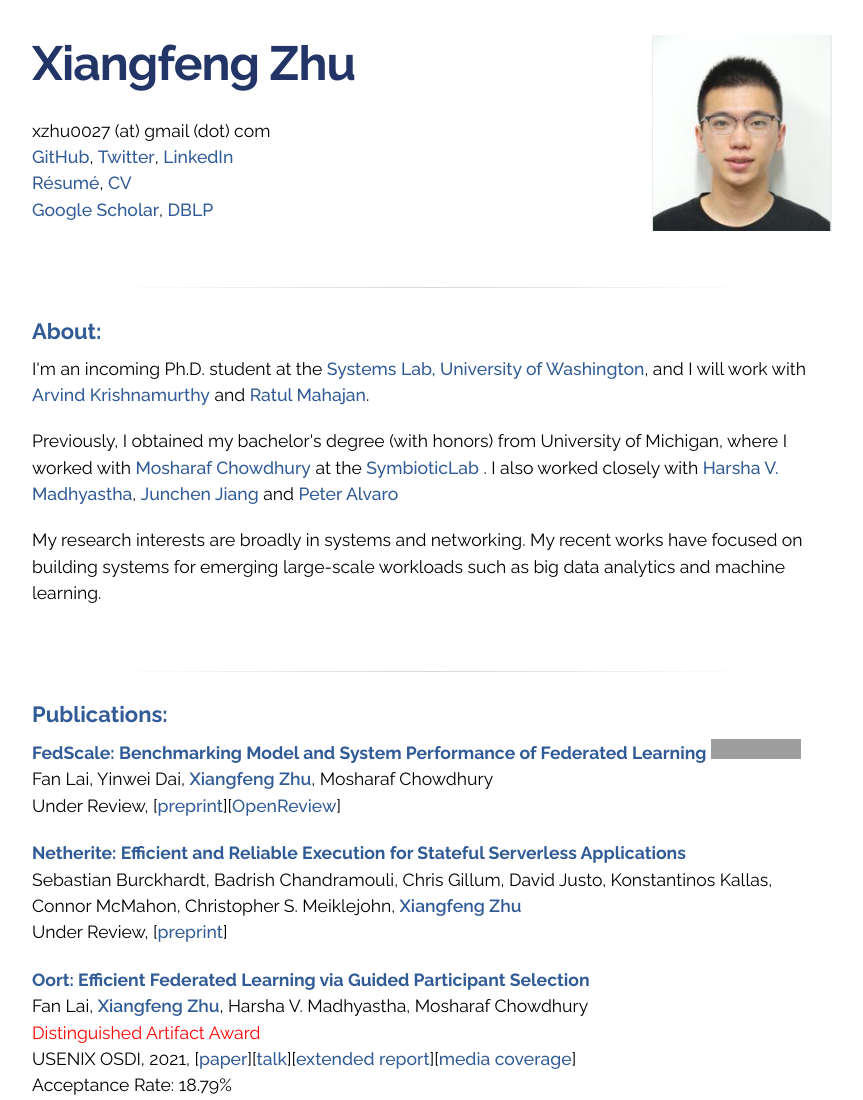
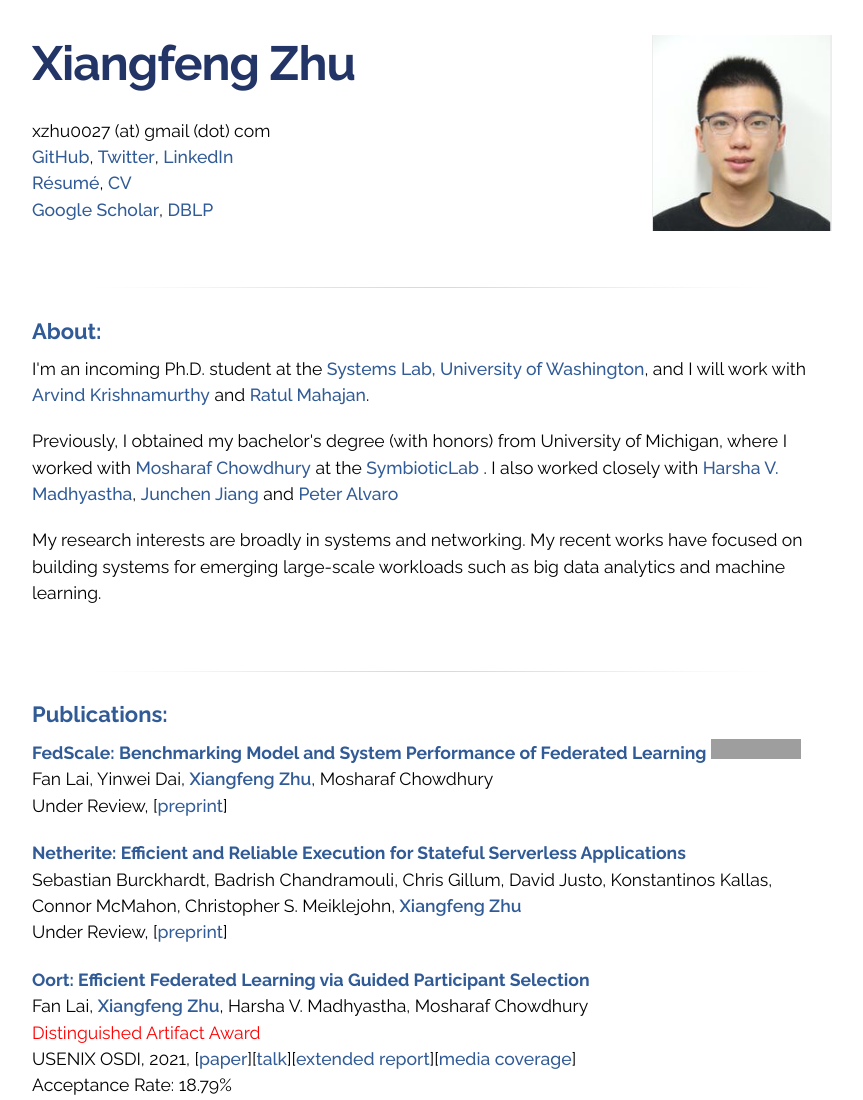
Before and after one commit to Romero027/Romero027.github.io, a plain HTML site: page index.html in a window 1280 px wide. Shown: the top 1100 px of the page, without its empty margins (208-1071 px from the left). Drawn offline with Linux system fonts and the light colour scheme; grey boxes are pictures that could not be loaded.

Commit message:
Update index.html

```diff
--- a/index.html
+++ b/index.html
@@ -71,7 +71,7 @@
           <span class="highlight-title">FedScale: Benchmarking Model and System Performance of Federated Learning</span> <iframe src="https://ghbtns.com/github-btn.html?user=SymbioticLab&repo=FedScale&type=star&count=true" frameborder="0" scrolling="0" width="90" height="20" title="GitHub"></iframe><br>
           Fan Lai, Yinwei Dai, <span class="highlight-content">Xiangfeng Zhu</span>, Mosharaf Chowdhury</br>
 
-          Under Review, [<a href="https://arxiv.org/abs/2105.11367">preprint</a>][<a href="https://openreview.net/forum?id=LZ5cx2yismf">OpenReview</a>]<br>
+          Under Review, [<a href="https://arxiv.org/abs/2105.11367">preprint</a>]<br>
         </p>
 
 
```
